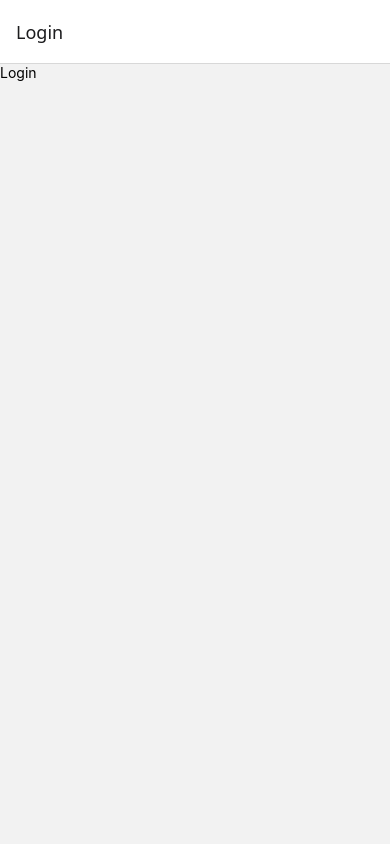
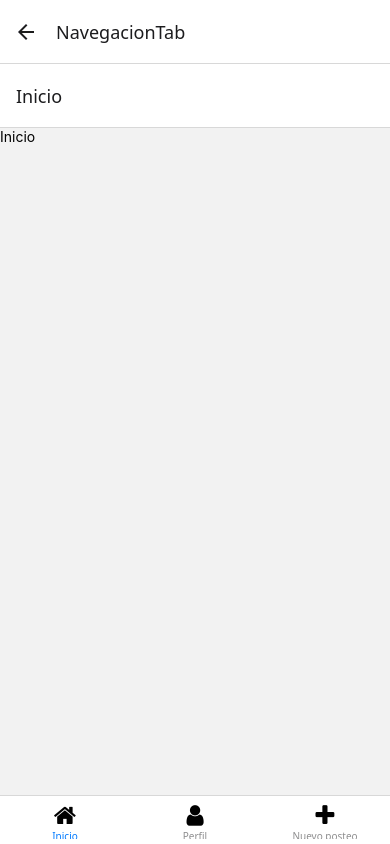
Before and after one commit to Maximo-Paulos/pi-progra3-vol2-grupo2, a React Native app in the folder red-social/: screen /NavegacionTab in a window 390 px wide. Before the commit this address had no page. Built offline with nearby package versions, Linux system fonts and the light colour scheme.

Commit message:
Empezando menu de navegacion

```diff
--- a/red-social/App.js
+++ b/red-social/App.js
@@ -1,7 +1,9 @@
 import { NavigationContainer } from '@react-navigation/native';
 import { createNativeStackNavigator } from '@react-navigation/native-stack';
+
 import Login from './src/screens/Login';
 import Register from './src/screens/Register';
+import NavegacionTab from './src/screens/NavegacionTab';
 
 const Stack = createNativeStackNavigator();
 
@@ -11,6 +13,7 @@ export default function App() {
       <Stack.Navigator>
         <Stack.Screen name="Login" component={Login} />
         <Stack.Screen name="Register" component={Register} />
+        <Stack.Screen name="NavegacionTab" component={NavegacionTab} />
       </Stack.Navigator>
     </NavigationContainer>
   );
--- /dev/null
+++ b/red-social/src/screens/NavegacionTab.js
@@ -0,0 +1,46 @@
+import { Text } from 'react-native';
+import { createBottomTabNavigator } from '@react-navigation/bottom-tabs';
+import { FontAwesome } from '@expo/vector-icons';
+
+const Tab = createBottomTabNavigator();
+
+function Inicio() {
+  return <Text>Inicio</Text>;
+}
+
+function Perfil() {
+  return <Text>Perfil</Text>;
+}
+
+function NuevoPosteo() {
+  return <Text>Nuevo posteo</Text>;
+}
+
+function NavegacionTab() {
+  return (
+    <Tab.Navigator>
+      <Tab.Screen name="Inicio" component={Inicio} options={{
+          tabBarIcon: () => (
+            <FontAwesome name="home" size={24} color="black" />
+          )
+        }}
+      />
+
+      <Tab.Screen name="Perfil" component={Perfil} options={{
+          tabBarIcon: () => (
+            <FontAwesome name="user" size={24} color="black" />
+          )
+        }}
+      />
+
+      <Tab.Screen name="Nuevo posteo" component={NuevoPosteo} options={{
+          tabBarIcon: () => (
+            <FontAwesome name="plus" size={24} color="black" />
+          )
+        }}
+      />
+    </Tab.Navigator>
+  );
+}
+
+export default NavegacionTab;
```
